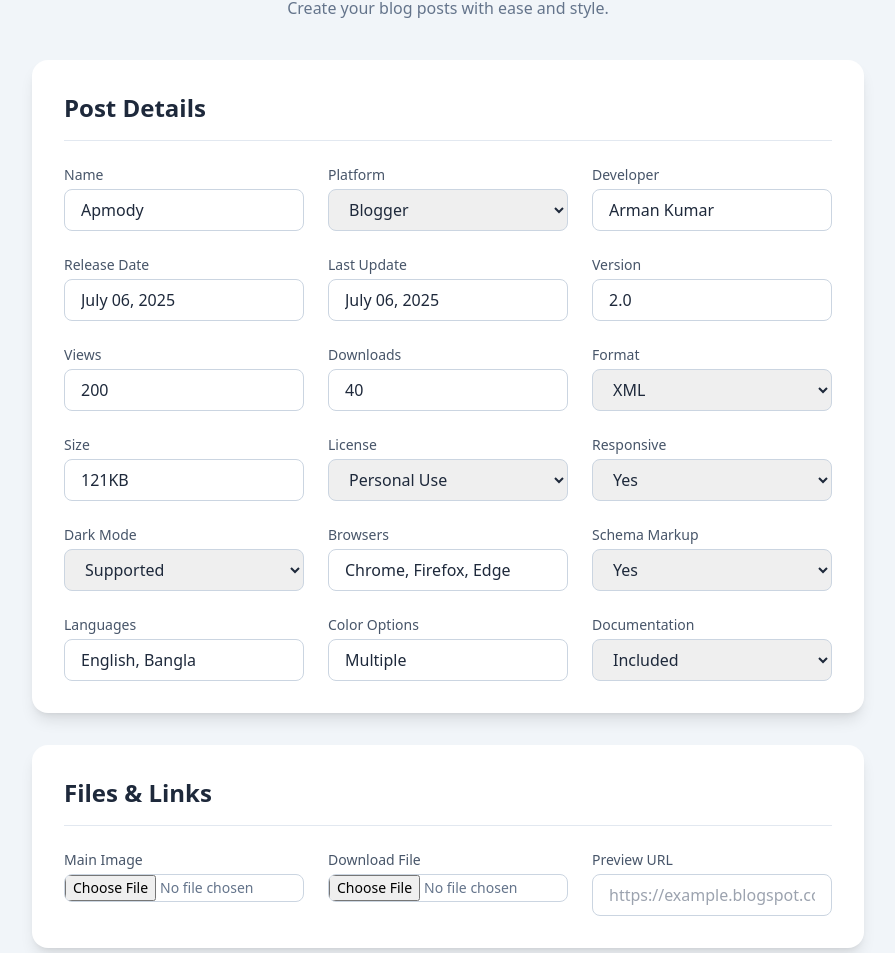
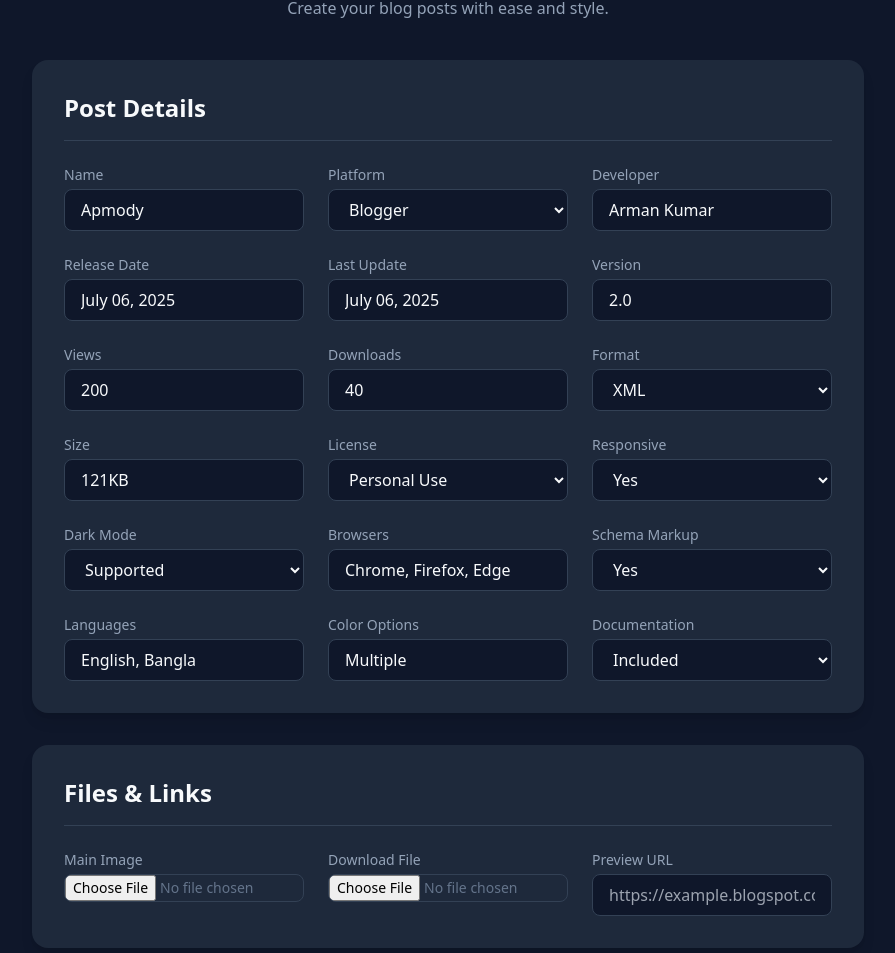
Before and after one commit to anaroulhasan/themes, a website: page public/index.html in a window 1280 px wide. Shown: the part 84-1037 px from the top of the page, without its empty margins (192-1087 px from the left). Drawn offline with nearby package versions, Linux system fonts and the light colour scheme.

Commit message:
Update index.html

```diff
--- a/public/index.html
+++ b/public/index.html
@@ -1,91 +1,127 @@
 <!DOCTYPE html>
-<html lang="en">
+<html lang="en" class="dark">
 <head>
     <meta charset="UTF-8">
     <meta name="viewport" content="width=device-width, initial-scale=1.0">
-    <title>ThemeStash Post Generator [Tailwind CSS]</title>
-    <!-- Tailwind CSS CDN Script -->
+    <title>ThemeStash Post Generator [Dark Mode]</title>
     <script src="https://cdn.tailwindcss.com"></script>
     <style>
-        /* A simple style for the file input button */
+        /* Custom styles for dark mode and file input */
+        :root {
+            --bg: #f8fafc; /* slate-50 */
+            --fg: #0f172a; /* slate-900 */
+            --card-bg: #ffffff;
+            --border: #e2e8f0; /* slate-200 */
+            --muted-fg: #64748b; /* slate-500 */
+            --primary: #0ea5e9; /* sky-500 */
+        }
+        html.dark {
+            --bg: #0f172a; /* slate-900 */
+            --fg: #f8fafc; /* slate-50 */
+            --card-bg: #1e293b; /* slate-800 */
+            --border: #334155; /* slate-700 */
+            --muted-fg: #94a3b8; /* slate-400 */
+        }
+        body {
+            background-color: var(--bg);
+            color: var(--fg);
+        }
         input[type="file"]::file-selector-button {
-            @apply bg-slate-100 text-slate-700 font-semibold border-0 px-4 py-2 rounded-lg cursor-pointer hover:bg-slate-200 transition-colors;
+            @apply bg-slate-200 dark:bg-slate-700 text-slate-700 dark:text-slate-300 font-semibold border-0 px-4 py-2 rounded-lg cursor-pointer hover:bg-slate-300 dark:hover:bg-slate-600 transition-colors;
         }
     </style>
 </head>
-<body class="bg-slate-100 font-sans text-slate-800">
+<body class="font-sans">
 
     <div class="max-w-4xl mx-auto p-4 md:p-8">
         <header class="text-center mb-10">
-            <h1 class="text-3xl md:text-4xl font-bold text-sky-600">ThemeStash Post Generator</h1>
-            <p class="text-slate-500 mt-2">Create your blog posts with ease and style.</p>
-        </header>
+            <h1 class="text-3xl md:text-4xl font-bold text-sky-500">ThemeStash Post Generator</h1>
+            <p class="text-slate-400 mt-2">Create your blog posts with ease and style.</p>
+            </header>
 
         <form id="postForm" class="space-y-8">
-            <!-- Post Details Section -->
-            <div class="bg-white p-6 md:p-8 rounded-2xl shadow-lg">
-                <h2 class="text-2xl font-semibold text-slate-800 border-b border-slate-200 pb-4 mb-6">Post Details</h2>
+            <div class="bg-[var(--card-bg)] p-6 md:p-8 rounded-2xl shadow-lg">
+                <h2 class="text-2xl font-semibold text-[var(--fg)] border-b border-[var(--border)] pb-4 mb-6">Post Details</h2>
                 <div class="grid grid-cols-1 md:grid-cols-2 lg:grid-cols-3 gap-6">
-                    <div><label for="postName" class="block text-sm font-medium text-slate-600 mb-1">Name</label><input type="text" id="postName" value="Apmody" required class="w-full px-4 py-2 border border-slate-300 rounded-lg focus:ring-2 focus:ring-sky-500 focus:border-sky-500 transition"></div>
-                    <div><label for="platform" class="block text-sm font-medium text-slate-600 mb-1">Platform</label><select id="platform" class="w-full px-4 py-2 border border-slate-300 rounded-lg focus:ring-2 focus:ring-sky-500 focus:border-sky-500 transition"><option value="Blogger" selected>Blogger</option><option value="WordPress">WordPress</option></select></div>
-                    <div><label for="developer" class="block text-sm font-medium text-slate-600 mb-1">Developer</label><input type="text" id="developer" value="Arman Kumar" class="w-full px-4 py-2 border border-slate-300 rounded-lg focus:ring-2 focus:ring-sky-500 focus:border-sky-500 transition"></div>
-                    <div><label for="releaseDate" class="block text-sm font-medium text-slate-600 mb-1">Release Date</label><input type="text" id="releaseDate" class="w-full px-4 py-2 border border-slate-300 rounded-lg focus:ring-2 focus:ring-sky-500 focus:border-sky-500 transition"></div>
-                    <div><label for="lastUpdate" class="block text-sm font-medium text-slate-600 mb-1">Last Update</label><input type="text" id="lastUpdate" class="w-full px-4 py-2 border border-slate-300 rounded-lg focus:ring-2 focus:ring-sky-500 focus:border-sky-500 transition"></div>
-                    <div><label for="version" class="block text-sm font-medium text-slate-600 mb-1">Version</label><input type="text" id="version" value="2.0" class="w-full px-4 py-2 border border-slate-300 rounded-lg focus:ring-2 focus:ring-sky-500 focus:border-sky-500 transition"></div>
-                    <div><label for="views" class="block text-sm font-medium text-slate-600 mb-1">Views</label><input type="number" id="views" value="200" class="w-full px-4 py-2 border border-slate-300 rounded-lg focus:ring-2 focus:ring-sky-500 focus:border-sky-500 transition"></div>
-                    <div><label for="downloads" class="block text-sm font-medium text-slate-600 mb-1">Downloads</label><input type="number" id="downloads" value="40" class="w-full px-4 py-2 border border-slate-300 rounded-lg focus:ring-2 focus:ring-sky-500 focus:border-sky-500 transition"></div>
-                    <div><label for="format" class="block text-sm font-medium text-slate-600 mb-1">Format</label><select id="format" class="w-full px-4 py-2 border border-slate-300 rounded-lg focus:ring-2 focus:ring-sky-500 focus:border-sky-500 transition"><option value="XML" selected>XML</option><option value="ZIP">ZIP</option></select></div>
-                    <div><label for="size" class="block text-sm font-medium text-slate-600 mb-1">Size</label><input type="text" id="size" value="121KB" class="w-full px-4 py-2 border border-slate-300 rounded-lg focus:ring-2 focus:ring-sky-500 focus:border-sky-500 transition"></div>
-                    <div><label for="license" class="block text-sm font-medium text-slate-600 mb-1">License</label><select id="license" class="w-full px-4 py-2 border border-slate-300 rounded-lg focus:ring-2 focus:ring-sky-500 focus:border-sky-500 transition"><option value="Personal Use" selected>Personal Use</option><option value="Commercial Use">Commercial Use</option></select></div>
-                    <div><label for="responsive" class="block text-sm font-medium text-slate-600 mb-1">Responsive</label><select id="responsive" class="w-full px-4 py-2 border border-slate-300 rounded-lg focus:ring-2 focus:ring-sky-500 focus:border-sky-500 transition"><option value="Yes" selected>Yes</option><option value="No">No</option></select></div>
-                    <div><label for="darkMode" class="block text-sm font-medium text-slate-600 mb-1">Dark Mode</label><select id="darkMode" class="w-full px-4 py-2 border border-slate-300 rounded-lg focus:ring-2 focus:ring-sky-500 focus:border-sky-500 transition"><option value="Supported" selected>Supported</option><option value="Not Supported">Not Supported</option></select></div>
-                    <div><label for="browsers" class="block text-sm font-medium text-slate-600 mb-1">Browsers</label><input type="text" id="browsers" value="Chrome, Firefox, Edge" class="w-full px-4 py-2 border border-slate-300 rounded-lg focus:ring-2 focus:ring-sky-500 focus:border-sky-500 transition"></div>
-                    <div><label for="schemaMarkup" class="block text-sm font-medium text-slate-600 mb-1">Schema Markup</label><select id="schemaMarkup" class="w-full px-4 py-2 border border-slate-300 rounded-lg focus:ring-2 focus:ring-sky-500 focus:border-sky-500 transition"><option value="Yes" selected>Yes</option><option value="No">No</option></select></div>
-                    <div><label for="languages" class="block text-sm font-medium text-slate-600 mb-1">Languages</label><input type="text" id="languages" value="English, Bangla" class="w-full px-4 py-2 border border-slate-300 rounded-lg focus:ring-2 focus:ring-sky-500 focus:border-sky-500 transition"></div>
-                    <div><label for="colorOptions" class="block text-sm font-medium text-slate-600 mb-1">Color Options</label><input type="text" id="colorOptions" value="Multiple" class="w-full px-4 py-2 border border-slate-300 rounded-lg focus:ring-2 focus:ring-sky-500 focus:border-sky-500 transition"></div>
-                    <div><label for="documentation" class="block text-sm font-medium text-slate-600 mb-1">Documentation</label><select id="documentation" class="w-full px-4 py-2 border border-slate-300 rounded-lg focus:ring-2 focus:ring-sky-500 focus:border-sky-500 transition"><option value="Included" selected>Included</option><option value="Online">Online</option></select></div>
+                    <div><label for="postName" class="block text-sm font-medium text-[var(--muted-fg)] mb-1">Name</label><input type="text" id="postName" value="Apmody" required class="w-full px-4 py-2 bg-[var(--bg)] border border-[var(--border)] rounded-lg focus:ring-2 focus:ring-sky-500 focus:border-sky-500 transition"></div>
+                    <div><label for="platform" class="block text-sm font-medium text-[var(--muted-fg)] mb-1">Platform</label><select id="platform" class="w-full px-4 py-2 bg-[var(--bg)] border border-[var(--border)] rounded-lg focus:ring-2 focus:ring-sky-500 focus:border-sky-500 transition"><option value="Blogger" selected>Blogger</option><option value="WordPress">WordPress</option></select></div>
+                    <div><label for="developer" class="block text-sm font-medium text-[var(--muted-fg)] mb-1">Developer</label><input type="text" id="developer" value="Arman Kumar" class="w-full px-4 py-2 bg-[var(--bg)] border border-[var(--border)] rounded-lg focus:ring-2 focus:ring-sky-500 focus:border-sky-500 transition"></div>
+                    <div><label for="releaseDate" class="block text-sm font-medium text-[var(--muted-fg)] mb-1">Release Date</label><input type="text" id="releaseDate" class="w-full px-4 py-2 bg-[var(--bg)] border border-[var(--border)] rounded-lg focus:ring-2 focus:ring-sky-500 focus:border-sky-500 transition"></div>
+                    <div><label for="lastUpdate" class="block text-sm font-medium text-[var(--muted-fg)] mb-1">Last Update</label><input type="text" id="lastUpdate" class="w-full px-4 py-2 bg-[var(--bg)] border border-[var(--border)] rounded-lg focus:ring-2 focus:ring-sky-500 focus:border-sky-500 transition"></div>
+                    <div><label for="version" class="block text-sm font-medium text-[var(--muted-fg)] mb-1">Version</label><input type="text" id="version" value="2.0" class="w-full px-4 py-2 bg-[var(--bg)] border border-[var(--border)] rounded-lg focus:ring-2 focus:ring-sky-500 focus:border-sky-500 transition"></div>
+                    <div><label for="views" class="block text-sm font-medium text-[var(--muted-fg)] mb-1">Views</label><input type="number" id="views" value="200" class="w-full px-4 py-2 bg-[var(--bg)] border border-[var(--border)] rounded-lg focus:ring-2 focus:ring-sky-500 focus:border-sky-500 transition"></div>
+                    <div><label for="downloads" class="block text-sm font-medium text-[var(--muted-fg)] mb-1">Downloads</label><input type="number" id="downloads" value="40" class="w-full px-4 py-2 bg-[var(--bg)] border border-[var(--border)] rounded-lg focus:ring-2 focus:ring-sky-500 focus:border-sky-500 transition"></div>
+                    <div><label for="format" class="block text-sm font-medium text-[var(--muted-fg)] mb-1">Format</label><select id="format" class="w-full px-4 py-2 bg-[var(--bg)] border border-[var(--border)] rounded-lg focus:ring-2 focus:ring-sky-500 focus:border-sky-500 transition"><option value="XML" selected>XML</option><option value="ZIP">ZIP</option></select></div>
+                    <div><label for="size" class="block text-sm font-medium text-[var(--muted-fg)] mb-1">Size</label><input type="text" id="size" value="121KB" class="w-full px-4 py-2 bg-[var(--bg)] border border-[var(--border)] rounded-lg focus:ring-2 focus:ring-sky-500 focus:border-sky-500 transition"></div>
+                    <div><label for="license" class="block text-sm font-medium text-[var(--muted-fg)] mb-1">License</label><select id="license" class="w-full px-4 py-2 bg-[var(--bg)] border border-[var(--border)] rounded-lg focus:ring-2 focus:ring-sky-500 focus:border-sky-500 transition"><option value="Personal Use" selected>Personal Use</option><option value="Commercial Use">Commercial Use</option></select></div>
+                    <div><label for="responsive" class="block text-sm font-medium text-[var(--muted-fg)] mb-1">Responsive</label><select id="responsive" class="w-full px-4 py-2 bg-[var(--bg)] border border-[var(--border)] rounded-lg focus:ring-2 focus:ring-sky-500 focus:border-sky-500 transition"><option value="Yes" selected>Yes</option><option value="No">No</option></select></div>
+                    <div><label for="darkMode" class="block text-sm font-medium text-[var(--muted-fg)] mb-1">Dark Mode</label><select id="darkMode" class="w-full px-4 py-2 bg-[var(--bg)] border border-[var(--border)] rounded-lg focus:ring-2 focus:ring-sky-500 focus:border-sky-500 transition"><option value="Supported" selected>Supported</option><option value="Not Supported">Not Supported</option></select></div>
+                    <div><label for="browsers" class="block text-sm font-medium text-[var(--muted-fg)] mb-1">Browsers</label><input type="text" id="browsers" value="Chrome, Firefox, Edge" class="w-full px-4 py-2 bg-[var(--bg)] border border-[var(--border)] rounded-lg focus:ring-2 focus:ring-sky-500 focus:border-sky-500 transition"></div>
+                    <div><label for="schemaMarkup" class="block text-sm font-medium text-[var(--muted-fg)] mb-1">Schema Markup</label><select id="schemaMarkup" class="w-full px-4 py-2 bg-[var(--bg)] border border-[var(--border)] rounded-lg focus:ring-2 focus:ring-sky-500 focus:border-sky-500 transition"><option value="Yes" selected>Yes</option><option value="No">No</option></select></div>
+                    <div><label for="languages" class="block text-sm font-medium text-[var(--muted-fg)] mb-1">Languages</label><input type="text" id="languages" value="English, Bangla" class="w-full px-4 py-2 bg-[var(--bg)] border border-[var(--border)] rounded-lg focus:ring-2 focus:ring-sky-500 focus:border-sky-500 transition"></div>
+                    <div><label for="colorOptions" class="block text-sm font-medium text-[var(--muted-fg)] mb-1">Color Options</label><input type="text" id="colorOptions" value="Multiple" class="w-full px-4 py-2 bg-[var(--bg)] border border-[var(--border)] rounded-lg focus:ring-2 focus:ring-sky-500 focus:border-sky-500 transition"></div>
+                    <div><label for="documentation" class="block text-sm font-medium text-[var(--muted-fg)] mb-1">Documentation</label><select id="documentation" class="w-full px-4 py-2 bg-[var(--bg)] border border-[var(--border)] rounded-lg focus:ring-2 focus:ring-sky-500 focus:border-sky-500 transition"><option value="Included" selected>Included</option><option value="Online">Online</option></select></div>
                 </div>
             </div>
 
-            <!-- Files & Links Section -->
-            <div class="bg-white p-6 md:p-8 rounded-2xl shadow-lg">
-                <h2 class="text-2xl font-semibold text-slate-800 border-b border-slate-200 pb-4 mb-6">Files & Links</h2>
+            <div class="bg-[var(--card-bg)] p-6 md:p-8 rounded-2xl shadow-lg">
+                <h2 class="text-2xl font-semibold text-[var(--fg)] border-b border-[var(--border)] pb-4 mb-6">Files & Links</h2>
                 <div class="grid grid-cols-1 md:grid-cols-2 lg:grid-cols-3 gap-6 items-start">
-                    <div><label for="mainImage" class="block text-sm font-medium text-slate-600 mb-1">Main Image</label><input type="file" id="mainImage" accept="image/*" required class="w-full text-sm text-slate-500 border border-slate-300 rounded-lg cursor-pointer"></div>
-                    <div><label for="downloadFile" class="block text-sm font-medium text-slate-600 mb-1">Download File</label><input type="file" id="downloadFile" required class="w-full text-sm text-slate-500 border border-slate-300 rounded-lg cursor-pointer"></div>
-                    <div><label for="previewUrl" class="block text-sm font-medium text-slate-600 mb-1">Preview URL</label><input type="url" id="previewUrl" placeholder="https://example.blogspot.com/" required class="w-full px-4 py-2 border border-slate-300 rounded-lg focus:ring-2 focus:ring-sky-500 focus:border-sky-500 transition"></div>
+                    <div><label for="mainImage" class="block text-sm font-medium text-[var(--muted-fg)] mb-1">Main Image</label><input type="file" id="mainImage" accept="image/*" required class="w-full text-sm text-slate-500 border border-[var(--border)] rounded-lg cursor-pointer"></div>
+                    <div><label for="downloadFile" class="block text-sm font-medium text-[var(--muted-fg)] mb-1">Download File</label><input type="file" id="downloadFile" required class="w-full text-sm text-slate-500 border border-[var(--border)] rounded-lg cursor-pointer"></div>
+                    <div><label for="previewUrl" class="block text-sm font-medium text-[var(--muted-fg)] mb-1">Preview URL</label><input type="url" id="previewUrl" placeholder="https://example.blogspot.com/" required class="w-full px-4 py-2 bg-[var(--bg)] border border-[var(--border)] rounded-lg focus:ring-2 focus:ring-sky-500 focus:border-sky-500 transition"></div>
                 </div>
             </div>
 
-            <!-- Gallery Images Section -->
-            <div class="bg-white p-6 md:p-8 rounded-2xl shadow-lg">
-                <h2 class="text-2xl font-semibold text-slate-800 border-b border-slate-200 pb-4 mb-6">Gallery Images <span class="text-sm font-normal text-slate-400">(Optional)</span></h2>
-                <input type="file" id="galleryImages" multiple accept="image/*" class="w-full text-sm text-slate-500 border border-slate-300 rounded-lg cursor-pointer">
+            <div class="bg-[var(--card-bg)] p-6 md:p-8 rounded-2xl shadow-lg">
+                <h2 class="text-2xl font-semibold text-[var(--fg)] border-b border-[var(--border)] pb-4 mb-6">Gallery Images <span class="text-sm font-normal text-slate-400">(Optional)</span></h2>
+                <input type="file" id="galleryImages" multiple accept="image/*" class="w-full text-sm text-slate-500 border border-[var(--border)] rounded-lg cursor-pointer">
                 <div id="galleryPreview" class="grid grid-cols-3 sm:grid-cols-4 md:grid-cols-6 gap-4 mt-4"></div>
             </div>
 
-            <!-- Post Content Section -->
-            <div class="bg-white p-6 md:p-8 rounded-2xl shadow-lg">
-                <h2 class="text-2xl font-semibold text-slate-800 border-b border-slate-200 pb-4 mb-6">Post Content</h2>
-                <label for="postDescription" class="block text-sm font-medium text-slate-600 mb-1">Description</label>
-                <textarea id="postDescription" rows="5" class="w-full px-4 py-2 border border-slate-300 rounded-lg focus:ring-2 focus:ring-sky-500 focus:border-sky-500 transition">Are you looking for a <strong>high-performance, visually stunning, and SEO-optimized</strong> Blogger template that can <strong>boost your traffic, engagement, and revenue</strong>? Look no further! <strong>Apmody 2.0</strong> is here to transform your blog into a <strong>professional, fast-loading, and mobile-friendly</strong> website that ranks higher on Google and keeps visitors coming back for more.</textarea>
+            <div class="bg-[var(--card-bg)] p-6 md:p-8 rounded-2xl shadow-lg">
+                <h2 class="text-2xl font-semibold text-[var(--fg)] border-b border-[var(--border)] pb-4 mb-6">Post Content</h2>
+                <label for="postDescription" class="block text-sm font-medium text-[var(--muted-fg)] mb-1">Description</label>
+                <textarea id="postDescription" rows="5" class="w-full px-4 py-2 bg-[var(--bg)] border border-[var(--border)] rounded-lg focus:ring-2 focus:ring-sky-500 focus:border-sky-500 transition">Are you looking for a <strong>high-performance, visually stunning, and SEO-optimized</strong> Blogger template that can <strong>boost your traffic, engagement, and revenue</strong>? Look no further! <strong>Apmody 2.0</strong> is here to transform your blog into a <strong>professional, fast-loading, and mobile-friendly</strong> website that ranks higher on Google and keeps visitors coming back for more.</textarea>
             </div>
 
-            <!-- Generate Button -->
             <button type="button" onclick="generatePost()" id="generateBtn" class="w-full bg-sky-600 text-white font-bold py-3 px-6 rounded-lg hover:bg-sky-700 transition-all duration-300 disabled:bg-slate-400 disabled:cursor-not-allowed flex items-center justify-center space-x-3 shadow-lg shadow-sky-500/20 hover:shadow-xl hover:shadow-sky-500/30">
                 <svg id="spinner" class="animate-spin -ml-1 mr-3 h-5 w-5 text-white hidden" xmlns="http://www.w3.org/2000/svg" fill="none" viewBox="0 0 24 24"><circle class="opacity-25" cx="12" cy="12" r="10" stroke="currentColor" stroke-width="4"></circle><path class="opacity-75" fill="currentColor" d="M4 12a8 8 0 018-8V0C5.373 0 0 5.373 0 12h4zm2 5.291A7.962 7.962 0 014 12H0c0 3.042 1.135 5.824 3 7.938l3-2.647z"></path></svg>
                 <span id="btn-text">Generate Post HTML</span>
             </button>
         </form>
 
-        <!-- Output Section -->
-        <div id="outputContainer" class="bg-slate-800 text-slate-200 p-6 md:p-8 rounded-2xl shadow-lg mt-10">
-            <h2 class="text-2xl font-semibold text-white border-b border-slate-600 pb-4 mb-6">Generated HTML</h2>
-            <pre class="bg-slate-900/50 p-4 rounded-lg overflow-x-auto"><code id="generatedHtml" class="text-sm">Generated HTML will appear here...</code></pre>
+        <div class="bg-[var(--card-bg)] p-6 md:p-8 rounded-2xl shadow-lg mt-10">
+            <div class="flex justify-between items-center border-b border-[var(--border)] pb-4 mb-6">
+                <h2 class="text-2xl font-semibold text-[var(--fg)]">Generated HTML</h2>
+                <button id="copyBtn" class="bg-slate-200 dark:bg-slate-700 text-slate-700 dark:text-slate-300 font-semibold text-sm px-4 py-2 rounded-lg hover:bg-slate-300 dark:hover:bg-slate-600 transition-colors flex items-center space-x-2">
+                    <svg class="h-4 w-4" fill="none" viewBox="0 0 24 24" stroke="currentColor"><path stroke-linecap="round" stroke-linejoin="round" stroke-width="2" d="M8 16H6a2 2 0 01-2-2V6a2 2 0 012-2h8a2 2 0 012 2v2m-6 12h8a2 2 0 002-2v-8a2 2 0 00-2-2h-8a2 2 0 00-2 2v8a2 2 0 002 2z"></path></svg>
+                    <span>Copy</span>
+                </button>
+            </div>
+            <pre class="bg-[var(--bg)] p-4 rounded-lg overflow-x-auto"><code id="generatedHtml" class="text-sm">Generated HTML will appear here...</code></pre>
         </div>
     </div>
 
     <script>
+        // --- COPY BUTTON SCRIPT ---
+        document.getElementById('copyBtn').addEventListener('click', () => {
+            const codeToCopy = document.getElementById('generatedHtml').textContent;
+            if (navigator.clipboard && codeToCopy) {
+                navigator.clipboard.writeText(codeToCopy).then(() => {
+                    const originalText = document.querySelector('#copyBtn span').textContent;
+                    document.querySelector('#copyBtn span').textContent = 'Copied!';
+                    setTimeout(() => {
+                        document.querySelector('#copyBtn span').textContent = originalText;
+                    }, 2000);
+                }).catch(err => {
+                    alert('Failed to copy!');
+                    console.error('Could not copy text: ', err);
+                });
+            }
+        });
+
+        // --- MAIN APP SCRIPT ---
         document.addEventListener('DOMContentLoaded', () => {
             const today = new Date().toLocaleDateString('en-US', { year: 'numeric', month: 'long', day: '2-digit' });
             document.getElementById('releaseDate').value = today;
@@ -169,7 +205,7 @@
 
                     if (galleryImageUrls.length > 0) {
                          const galleryImagesHtml = galleryImageUrls.map(url => `  <img alt='image_alt' src='${url}'/>`).join('\n');
-                         galleryHtml = `\n<!--[ Images with Scroll Layout (Style 1) ]-->\n<div class='glImg'>\n${galleryImagesHtml}\n</div>`;
+                         galleryHtml = `\n\n<div class='glImg'>\n${galleryImagesHtml}\n</div>`;
                     }
                 }
 
@@ -181,7 +217,6 @@
 
                 const finalPreviewLink = `https://cdnix.pages.dev/preview/?u=${btoa(postData.previewUrl)}`;
 
-                // --- UPDATED HTML TEMPLATE ---
                 const mainHtml = `<img alt='${postData.postName} Template' src='${imageUrl}'/>
 <div class="pST">
     <div><div><i class="hgi-stroke hgi-file-01"></i></div><div><span>Name</span><span>${postData.postName}</span></div></div>
@@ -213,7 +248,6 @@
 Follow <strong><a href="https://themes.merazalvee.com" target="_blank">ThemeStash</a></strong> for more <strong>free Blogger templates, SEO tips, and blogging guides</strong>.</p>`;
 
                 const finalHtmlOutput = mainHtml + galleryHtml + footerHtml;
-                // --- END OF UPDATED TEMPLATE ---
 
                 document.getElementById('generatedHtml').textContent = finalHtmlOutput.trim();
                 alert("Post HTML Generated Successfully!");
```
